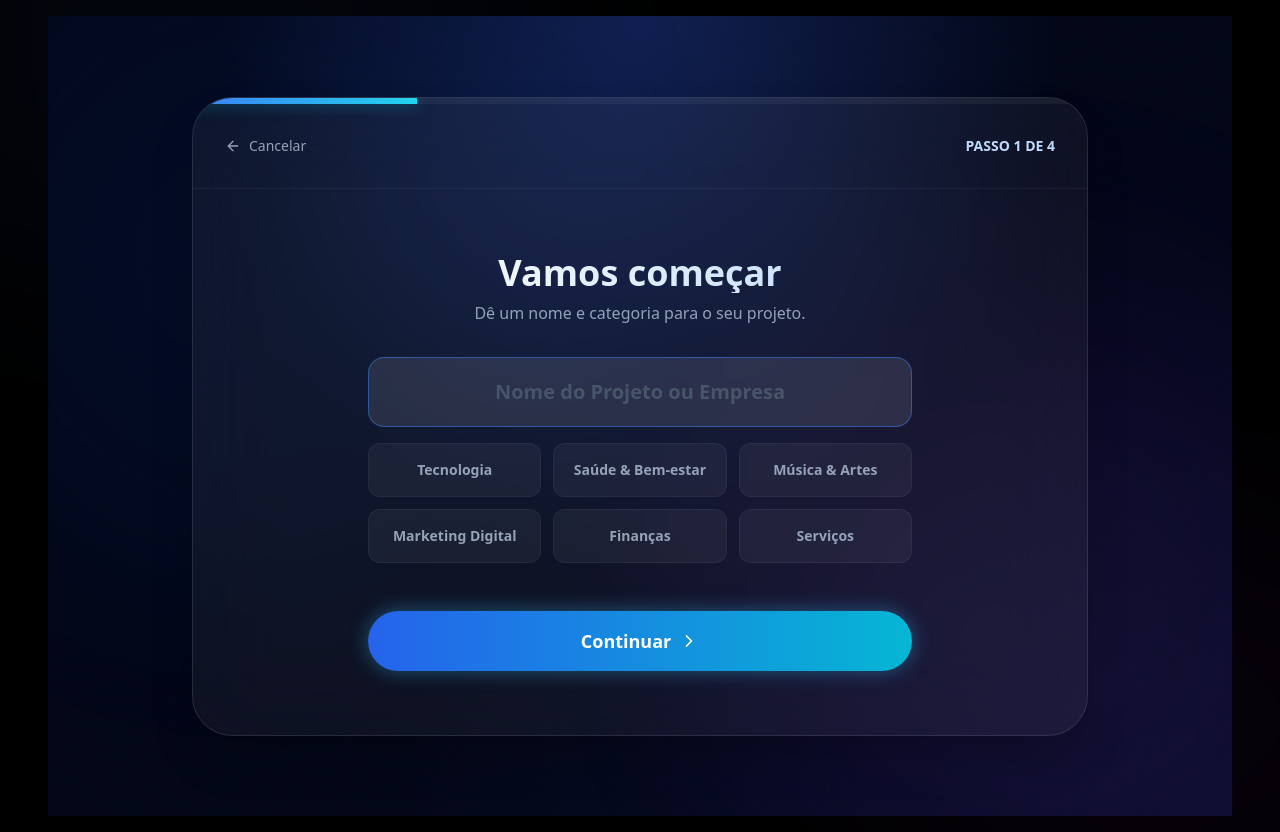
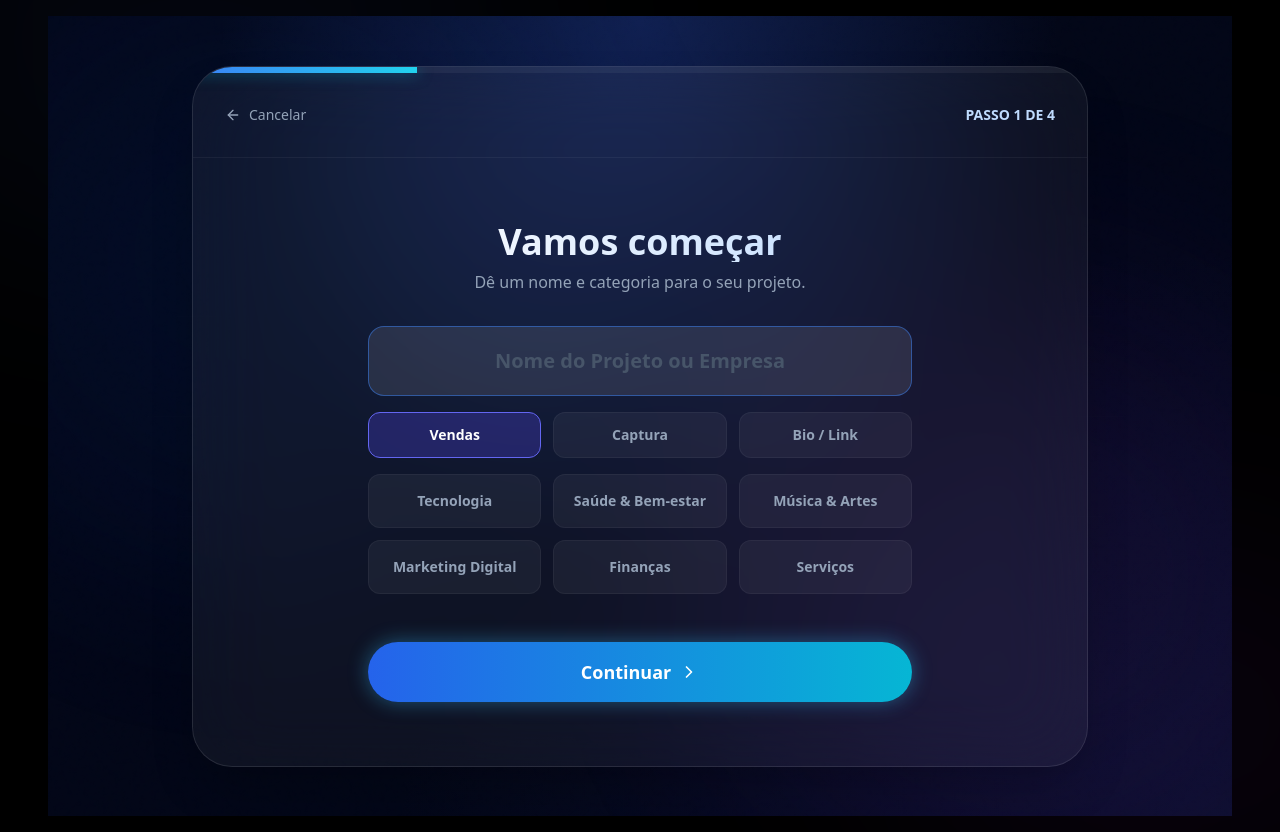
Before and after one commit to oliveiraclick/criadorLP, a Next.js app: page /dashboard/new in a window 1280 px wide. Built offline with nearby package versions, Linux system fonts and the light colour scheme; a web font is replaced by a local one.

Commit message:
fix: restore wizard page type selector and clean imports

```diff
--- a/app/dashboard/new/page.tsx
+++ b/app/dashboard/new/page.tsx
@@ -50,6 +50,7 @@ export default function NewProjectPage() {
             style: formData.style,
             logo: formData.logoUrl,
             industry: formData.industry,
+            type: formData.pageType,
         });
 
         // Pass new fields too if the preview supports them (it might read them from URL or we should save to LS for "current draft")
@@ -107,6 +108,24 @@ export default function NewProjectPage() {
                                                 placeholder="Nome do Projeto ou Empresa"
                                                 autoFocus
                                             />
+                                        </div>
+
+                                        {/* Page Type Selector */}
+                                        <div className="grid grid-cols-3 gap-3">
+                                            {[
+                                                { id: 'sales', label: 'Vendas' },
+                                                { id: 'capture', label: 'Captura' },
+                                                { id: 'bio', label: 'Bio / Link' }
+                                            ].map(type => (
+                                                <button
+                                                    key={type.id}
+                                                    type="button"
+                                                    onClick={() => handleChange('pageType', type.id)}
+                                                    className={`p-3 rounded-xl border transition-all text-sm font-bold ${formData.pageType === type.id ? 'bg-indigo-600/30 border-indigo-500 text-white' : 'bg-white/5 border-white/5 text-slate-400 hover:bg-white/10'}`}
+                                                >
+                                                    {type.label}
+                                                </button>
+                                            ))}
                                         </div>
 
                                         <div className="grid grid-cols-2 lg:grid-cols-3 gap-3">
--- a/components/smart/Features.tsx
+++ b/components/smart/Features.tsx
@@ -1,5 +1,5 @@
 import * as LucideIcons from 'lucide-react';
-import { LucideIcon, Settings } from 'lucide-react';
+import { Settings } from 'lucide-react';
 import React from 'react';
 import IconPicker from '../ui/IconPicker';
 import SectionBackground, { TextureType } from './SectionBackground';
```
